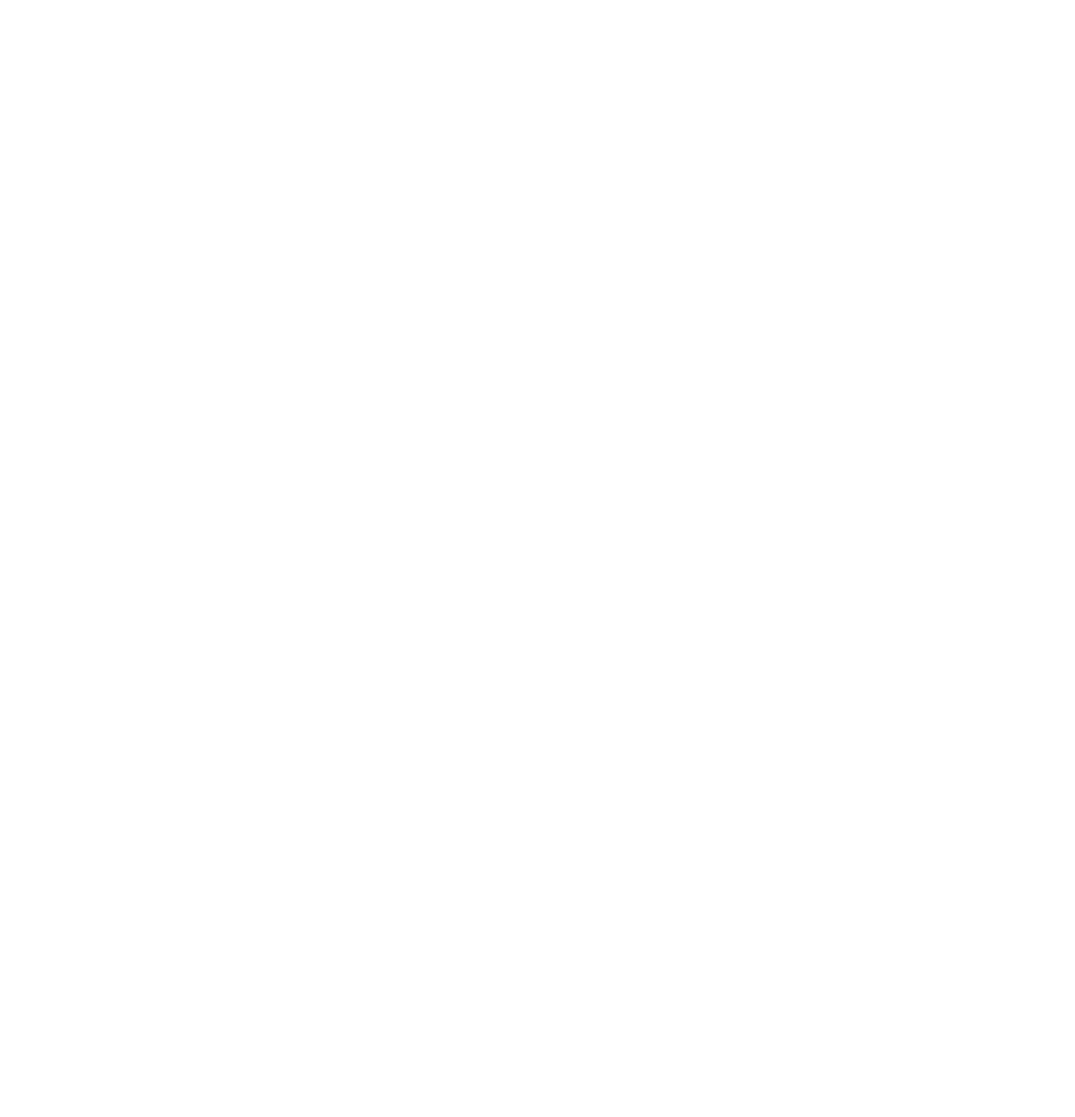
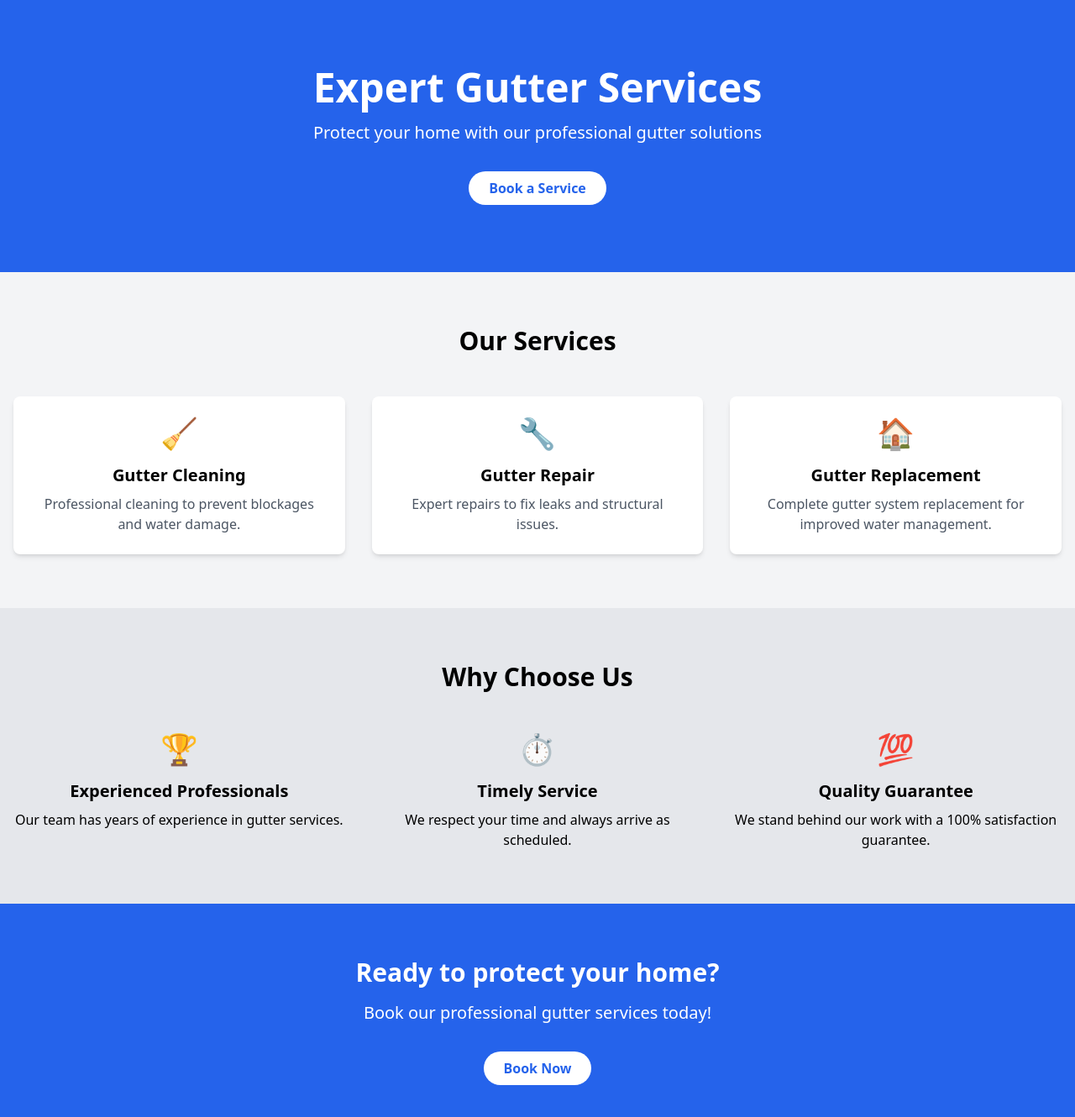
Before and after one commit to Ramesh151/zacsgutters-frontend, a React (Vite) app: page / in a window 1280 px wide. Before the commit this address had no page. Shown: the top 1330 px of the page at 84% size. Before the commit the page ends 800 px from the top, so only its background shows below. Built offline with nearby package versions, Linux system fonts and the light colour scheme.

Commit message:
home update

```diff
--- /dev/null
+++ b/src/pages/Home.jsx
@@ -0,0 +1,118 @@
+import React from "react";
+import { useNavigate } from "react-router-dom";
+
+const ServiceCard = ({ title, description, icon }) => (
+  <div className="bg-white rounded-lg shadow-md p-6 flex flex-col items-center">
+    <div className="text-4xl mb-4">{icon}</div>
+    <h3 className="text-xl font-semibold mb-2">{title}</h3>
+    <p className="text-gray-600 text-center">{description}</p>
+  </div>
+);
+
+const Home = () => {
+  const navigate = useNavigate();
+
+  const services = [
+    {
+      title: "Gutter Cleaning",
+      description:
+        "Professional cleaning to prevent blockages and water damage.",
+      icon: "🧹",
+    },
+    {
+      title: "Gutter Repair",
+      description: "Expert repairs to fix leaks and structural issues.",
+      icon: "🔧",
+    },
+    {
+      title: "Gutter Replacement",
+      description:
+        "Complete gutter system replacement for improved water management.",
+      icon: "🏠",
+    },
+  ];
+
+  return (
+    <div className="bg-gray-100 min-h-screen">
+      {/* Hero Section */}
+      <section className="bg-blue-600 text-white py-20 px-4">
+        <div className="container mx-auto text-center">
+          <h1 className="text-4xl md:text-5xl font-bold mb-4">
+            Expert Gutter Services
+          </h1>
+          <p className="text-xl mb-8">
+            Protect your home with our professional gutter solutions
+          </p>
+          <button
+            onClick={() => navigate("/book-service")}
+            className="bg-white text-blue-600 font-bold py-2 px-6 rounded-full hover:bg-blue-100 transition duration-300"
+          >
+            Book a Service
+          </button>
+        </div>
+      </section>
+
+      {/* Services Section */}
+      <section className="py-16 px-4">
+        <div className="container mx-auto">
+          <h2 className="text-3xl font-bold text-center mb-12">Our Services</h2>
+          <div className="grid grid-cols-1 md:grid-cols-2 lg:grid-cols-3 gap-8">
+            {services.map((service, index) => (
+              <ServiceCard key={index} {...service} />
+            ))}
+          </div>
+        </div>
+      </section>
+
+      {/* Why Choose Us Section */}
+      <section className="bg-gray-200 py-16 px-4">
+        <div className="container mx-auto">
+          <h2 className="text-3xl font-bold text-center mb-12">
+            Why Choose Us
+          </h2>
+          <div className="grid grid-cols-1 md:grid-cols-2 lg:grid-cols-3 gap-8">
+            <div className="text-center">
+              <div className="text-4xl mb-4">🏆</div>
+              <h3 className="text-xl font-semibold mb-2">
+                Experienced Professionals
+              </h3>
+              <p>Our team has years of experience in gutter services.</p>
+            </div>
+            <div className="text-center">
+              <div className="text-4xl mb-4">⏱️</div>
+              <h3 className="text-xl font-semibold mb-2">Timely Service</h3>
+              <p>We respect your time and always arrive as scheduled.</p>
+            </div>
+            <div className="text-center">
+              <div className="text-4xl mb-4">💯</div>
+              <h3 className="text-xl font-semibold mb-2">Quality Guarantee</h3>
+              <p>
+                We stand behind our work with a 100% satisfaction guarantee.
+              </p>
+            </div>
+          </div>
+        </div>
+      </section>
+
+      {/* Call to Action */}
+      <section className="bg-blue-600 text-white py-16 px-4">
+        <div className="container mx-auto text-center">
+          <h2 className="text-3xl font-bold mb-4">
+            Ready to protect your home?
+          </h2>
+          <p className="text-xl mb-8">
+            Book our professional gutter services today!
+          </p>
+          <button
+            onClick={() => navigate("/book-service")}
+            className="bg-white text-blue-600 font-bold py-2 px-6 rounded-full hover:bg-blue-100 transition duration-300"
+          >
+            Book Now
+          </button>
+        </div>
+      </section>
+    </div>
+  );
+};
+
+export default Home;
--- a/src/routes/index.jsx
+++ b/src/routes/index.jsx
@@ -8,13 +8,14 @@
 import BookingForm from "../pages/BookingForm";
 import Confirmation from "../pages/Confirmation";
 import BookingCancelled from "../pages/BookingCancelled";
+import Home from "../pages/Home";
 // import NotFound from "../pages/NotFound";
 
 const AppRoutes = () => {
   return (
     <Router>
       <Routes>
-        {/* <Route path="/" element={<PublicRoute><Home /></PublicRoute>} /> */}
+        <Route path="/" element={<Home />} />
         <Route path="/book-service" element={<BookingForm />} />
         <Route path="/confirmation" element={<Confirmation />} />
         <Route path="/booking-cancelled" element={<BookingCancelled />} />
```
